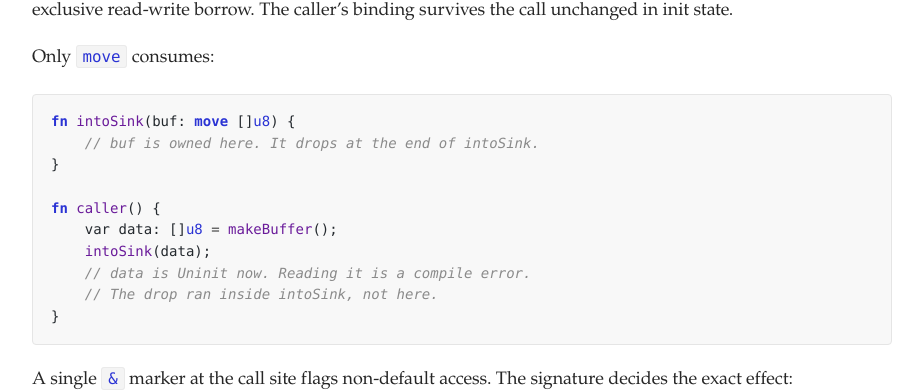
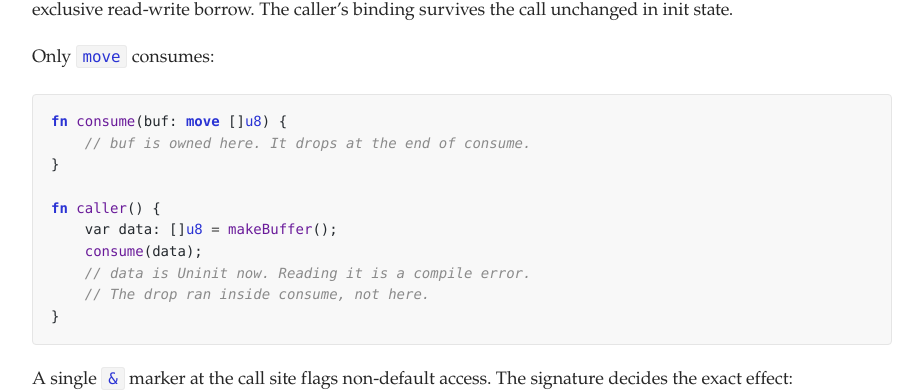
Before and after one commit to raphamorim/raphamorim.github.com, a Jekyll site: the page built from _posts/2026-05-20-jam-programming-language.md, in a window 1280 px wide and 900 px high, scrolled down 7534 px. Shown: the part 147-538 px from the top of the window, without its empty margins (178-1101 px from the left). Built offline with Jekyll 4.4.1, drawn with Linux system fonts in a browser that asks for light colours.

Commit message:
rename sink to consume

````diff
--- a/_posts/2026-05-20-jam-programming-language.md
+++ b/_posts/2026-05-20-jam-programming-language.md
@@ -228,15 +228,15 @@ The default mode is a read-only borrow. The callee gets to read the value throug
 Only `move` consumes:
 
 ```rust
-fn intoSink(buf: move []u8) {
-    // buf is owned here. It drops at the end of intoSink.
+fn consume(buf: move []u8) {
+    // buf is owned here. It drops at the end of consume.
 }
 
 fn caller() {
     var data: []u8 = makeBuffer();
-    intoSink(data);
+    consume(data);
     // data is Uninit now. Reading it is a compile error.
-    // The drop ran inside intoSink, not here.
+    // The drop ran inside consume, not here.
 }
 ```
 
````
